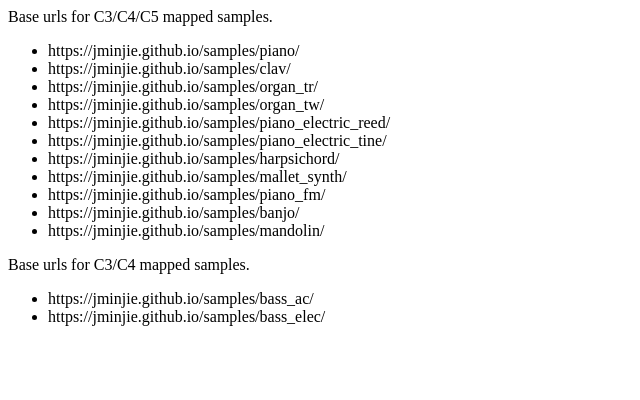
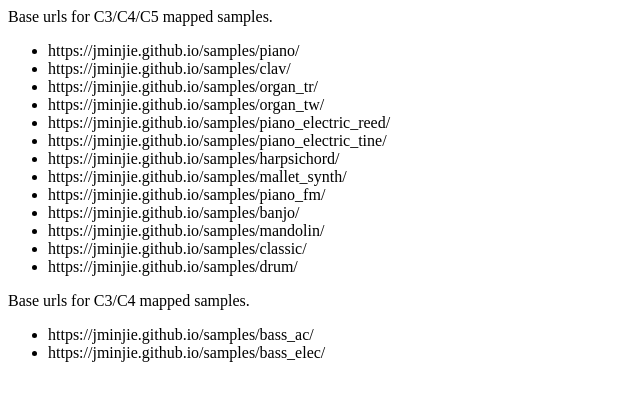
Before and after one commit to jminjie/samples, a plain HTML site: page index.html in a window 1280 px wide. Shown: the whole page, without its empty margins (0-640 px from the left). Drawn offline with Linux system fonts and the light colour scheme.

Commit message:
Add more samples

```diff
--- a/index.html
+++ b/index.html
@@ -13,6 +13,8 @@
             <li>https://jminjie.github.io/samples/piano_fm/</li>
             <li>https://jminjie.github.io/samples/banjo/</li>
             <li>https://jminjie.github.io/samples/mandolin/</li>
+            <li>https://jminjie.github.io/samples/classic/</li>
+            <li>https://jminjie.github.io/samples/drum/</li>
         </ul>
         <p>Base urls for C3/C4 mapped samples.</p>
         <ul>
```
Also changed, not shown: 6 other files.
